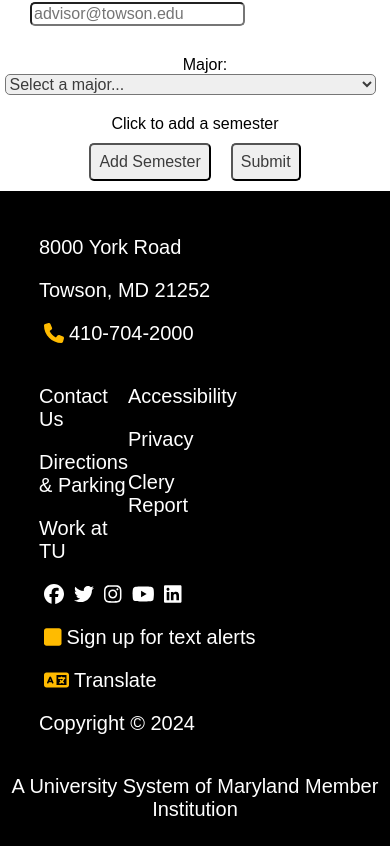
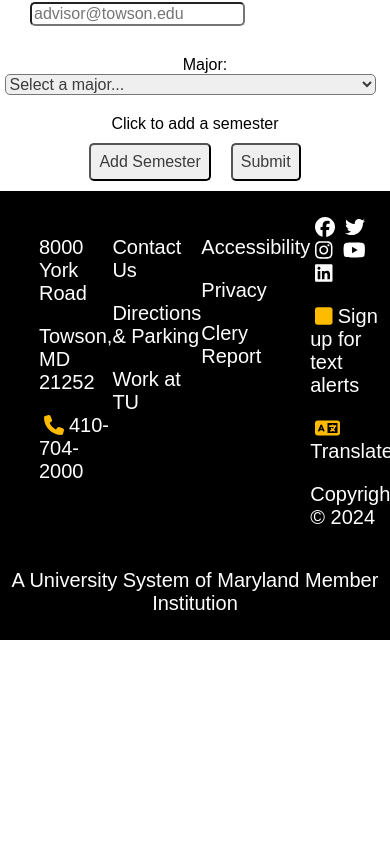
Before and after one commit to lisahill207/DCP, a React (Create React App) app in the folder dcp-app/: page / in a window 390 px wide. Shown: the part 727-1573 px from the top of the page. After the commit the page ends 1367 px from the top, so only its background shows below. Built offline with nearby package versions, Linux system fonts and the light colour scheme.

Commit message:
footer mobile formatting

```diff
--- a/dcp-app/src/Footer.css
+++ b/dcp-app/src/Footer.css
@@ -49,3 +49,12 @@
     width: 50vw;
   }
 }
+@media screen and (max-width: 720px) {
+  .tuUpperFooter {
+    display: flex;
+    flex-direction: row;
+  }
+  .tuFooterCenter {
+    width: 100vw;
+  }
+}
```
